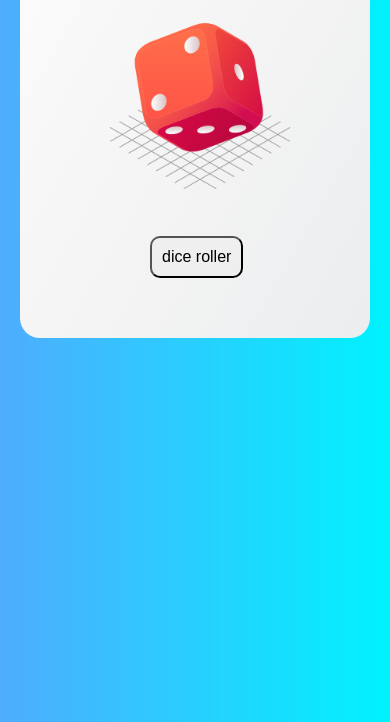
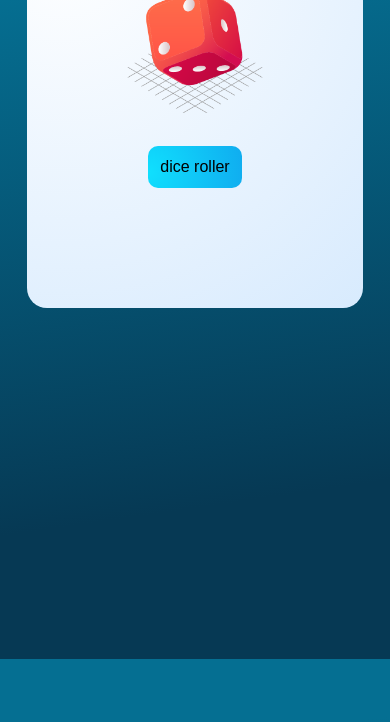
Before and after one commit to SauravShete2003/Dice-Roller, a plain HTML site: page index.html in a window 390 px wide. Shown: the part 122-844 px from the top of the page. Drawn offline with Linux system fonts and the light colour scheme.

Commit message:
add btn color

```diff
--- a/index.html
+++ b/index.html
@@ -7,15 +7,16 @@
     <title>Dice Roller</title>
     <style>
         body {
-            background-image: linear-gradient(to right, #4facfe 0%, #00f2fe 100%);
+            height: 88vh;
+            background-image: linear-gradient( 171.8deg, rgba(5, 111, 146, 1) 13.5%, rgba(6, 57, 84, 1) 78.6%);
         }
 
         .dice-container {
             width: 350px;
             height: 400px;
             margin: 60px auto;
-            background-image: linear-gradient(120deg, #fdfbfb 0%, #ebedee 100%);
             border-radius: 20px;
+            background-image: radial-gradient(circle 1224px at 10.6% 8.8%, rgba(255, 255, 255, 1) 0%, rgba(153, 202, 251, 1) 100.2%);
         }
 
         .app-heading {
@@ -24,39 +25,68 @@
         }
 
         .dice-img {
-            width: 200px;
-            height: 200px;
-            margin-left: 80px;
+            width: 260px;
+            height: 260px;
+            margin-left: 50px;
             display: block;
         }
 
         .btn {
+            border: none;
             font-size: 16px;
-            padding: 10px;
+            padding: 12px;
             border-radius: 10px;
             margin-left: 130px;
-            margin-top: 30px;
+            margin-top: 20px;
+            background-image: radial-gradient(circle 386px at 0% 62.1%, rgba(16, 224, 254, 1) 0%, rgba(15, 19, 196, 1) 100.7%);
+            cursor: pointer;
         }
+
         @keyframes roll {
             0% {
                 transform: rotate(0deg);
             }
-            100%{
+
+            100% {
                 transform: rotate(360deg);
-
             }
         }
-        .aminate {
-            animation: 1s infinite;
+
+        .animate {
+            animation: roll 1s infinite;
         }
 
+        @media screen and (max-width: 600px) {
+            .dice-container {
+                width: 90%;
+                margin: 30px auto;
+            }
+
+            .app-heading {
+                margin-left: 0;
+                text-align: center;
+            }
+
+            .dice-img {
+                width: 150px;
+                height: 150px;
+                margin-left: auto;
+                margin-right: auto;
+            }
+
+            .btn {
+                margin-left: auto;
+                margin-right: auto;
+                display: block;
+            }
+        }
     </style>
 </head>
 
 <body>
     <div class="dice-container">
         <h1 class="app-heading">Dice Roller</h1>
-        <img src="random.png" class="dice-img aminate" id="diceimg" alt="dice">
+        <img src="random.png" class="dice-img " id="diceimg" alt="dice">
         <button class="btn" onclick="roll()">dice roller</button>
     </div>
 
@@ -66,6 +96,7 @@
             const min = 1;
             const max = 6;
             const random = Math.round(Math.random() * (max - 1) + min);
+            const diceimg = document.getElementById('diceimg');
             switch (random) {
                 case 1:
                     diceimg.src = "one.png"
@@ -79,21 +110,19 @@
                 case 4:
                     diceimg.src = "four.png"
                     break;
-
                 case 5:
                     diceimg.src = "five.png"
                     break;
-
                 case 6:
                     diceimg.src = "six.png"
                     break;
+            }
+            diceimg.classList.add('animate');
 
-
-
-            }
-
+            setTimeout(() => {
+                diceimg.classList.remove('animate');
+            }, 1000);
         }
-
     </script>
 </body>
 
```
